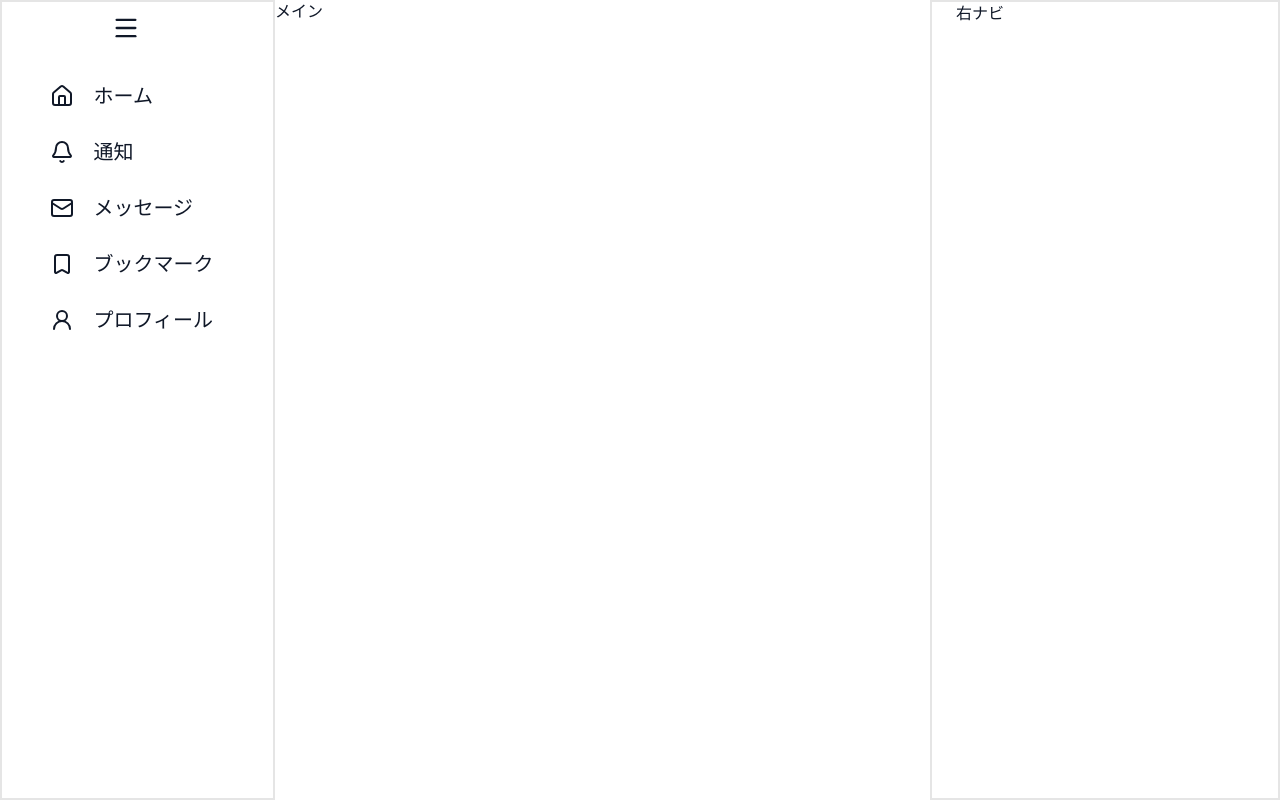
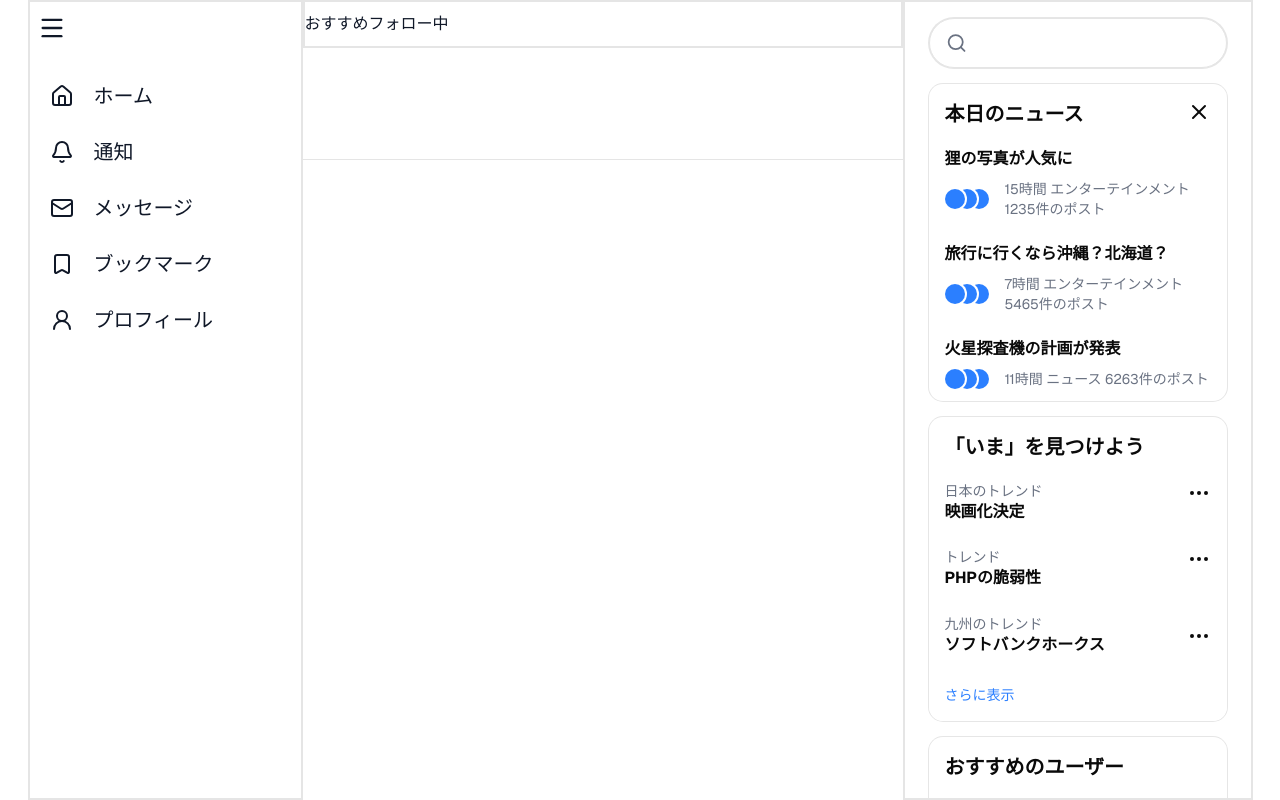
Before and after one commit to Hazakura2024/x-clone, a Next.js app in the folder apps/web/: page / in a window 1280 px wide. Built offline with nearby package versions, Linux system fonts and the light colour scheme.

Commit message:
feat: 右サイドバーを作成

```diff
--- a/apps/web/src/app/page.tsx
+++ b/apps/web/src/app/page.tsx
@@ -7,7 +7,20 @@ import {
   Mail,
   Bookmark,
   UserRound,
+  X,
+  Ellipsis,
 } from "lucide-react";
+import {
+  Card,
+  CardAction,
+  CardContent,
+  CardDescription,
+  CardFooter,
+  CardHeader,
+  CardTitle,
+} from "@/components/ui/card";
+import { Button } from "@/components/ui/button";
+import { Input } from "@/components/ui/input";
 import Link from "next/link";
 
 export default function Home() {
@@ -15,7 +28,7 @@ export default function Home() {
     <div className="min-h-screen bg-white text-gray-900">
       <div className=" mx-auto flex max-w-[1280px] justify-center">
         <header className="border-2 h-screen sticky top-0 px-2 w-[88px] shrink-0 xl:w-[275px]">
-          <div className="flex flex-col items-center gap-4">
+          <div className="flex flex-col gap-4">
             <a
               href=""
               className="flex h-[52px] w-[52px] items-center justify-center rounded-full hover:bg-gray-100 xl:pr-6"
@@ -25,35 +38,35 @@ export default function Home() {
             <nav className="flex flex-col gap-1">
               <Link
                 href=""
-                className="flex w-fit items-center gap-5 rounded-full p-3 text-xl hover:bg-gray-100 xl:pr-6"
+                className="flex w-fit items-center gap-5 rounded-full p-3 text-xl hover:bg-gray-100 xl:pr-6 truncate"
               >
                 <House></House>
                 <span className="hidden xl:inline">ホーム</span>
               </Link>
               <Link
                 href=""
-                className="flex w-fit items-center gap-5 rounded-full p-3 text-xl hover:bg-gray-100 xl:pr-6"
+                className="flex w-fit items-center gap-5 rounded-full p-3 text-xl hover:bg-gray-100 xl:pr-6 truncate"
               >
                 <Bell></Bell>
                 <span className="hidden xl:inline">通知</span>
               </Link>
               <Link
                 href=""
-                className="flex w-fit items-center gap-5 rounded-full p-3 text-xl hover:bg-gray-100 xl:pr-6"
+                className="flex w-fit items-center gap-5 rounded-full p-3 text-xl hover:bg-gray-100 xl:pr-6 truncate"
               >
                 <Mail></Mail>
                 <span className="hidden xl:inline">メッセージ</span>
               </Link>
               <Link
                 href=""
-                className="flex w-fit items-center gap-5 rounded-full p-3 text-xl hover:bg-gray-100 xl:pr-6"
+                className="flex w-fit items-center gap-5 rounded-full p-3 text-xl hover:bg-gray-100 xl:pr-6 truncate"
               >
                 <Bookmark></Bookmark>
                 <span className="hidden xl:inline">ブックマーク</span>
               </Link>
               <Link
                 href=""
-                className="flex w-fit items-center gap-5 rounded-full p-3 text-xl hover:bg-gray-100 xl:pr-6"
+                className="flex w-fit items-center gap-5 rounded-full p-3 text-xl hover:bg-gray-100 xl:pr-6 truncate"
               >
                 <UserRound></UserRound>
                 <span className="hidden xl:inline">プロフィール</span>
@@ -61,9 +74,163 @@ export default function Home() {
             </nav>
           </div>
         </header>
-        <main className="border-gray-200 w-full h-screen">メイン</main>
-        <aside className="border-2 sticky top-0 hidden lg:block  px-6  w-[350px] shrink-0 h-screen">
-          右ナビ
+        <main className="border-gray-200 w-[600px] h-screen">
+          <header className="sticky top-0 border-b  h-40">
+            <div className="border-2 h-12 flex">
+              <div role="tablist" className="flex">
+                <button>おすすめ</button>
+                <button>フォロー中</button>
+              </div>
+            </div>
+          </header>
+          <div></div>
+        </main>
+        <aside className="border-2 sticky top-0 hidden lg:block  px-6  w-[350px] shrink-0 h-screen overflow-y-scroll">
+          <div className="flex flex-col gap-4">
+            <div className="sticky top-0 bg-white z-50">
+              <Card className="mt-4 gap-2 border rounded-full py-2 px-4 focus-within:border-blue-200 focus-within:ring-2 focus-within:ring-blue-500/30">
+                <div className="flex gap-2 items-center">
+                  <Search className="text-gray-500"></Search>
+                  <Input className="border-none bg-transparent px-2 shadow-none focus-visible:ring-0 focus"></Input>
+                </div>
+              </Card>
+            </div>
+            <Card className="gap-0 pb-0">
+              <CardHeader className="flex justify-between  pb-2">
+                <h2 className="font-bold text-xl">本日のニュース</h2>
+                <button className="p-1 -m-1 rounded-full hover:bg-gray-100 ">
+                  <X className="w-6 h-6" />
+                </button>
+              </CardHeader>
+              <CardContent className="hover:bg-gray-100 py-3">
+                <h3 className="font-bold text-[16px]">狸の写真が人気に</h3>
+                <div className="flex pt-2 items-center">
+                  <div className="flex -space-x-2 ">
+                    <div className="rounded-full w-5 h-5 bg-blue-500 ring-2 ring-white z-30"></div>
+                    <div className="rounded-full w-5 h-5 bg-blue-500 ring-2 ring-white z-20"></div>
+                    <div className="rounded-full w-5 h-5 bg-blue-500 ring-2 ring-white z-10"></div>
+                  </div>
+                  <div className="text-gray-500 ml-4 text-sm">
+                    15時間 エンターテインメント 1235件のポスト
+                  </div>
+                </div>
+              </CardContent>
+              <CardContent className="hover:bg-gray-100 py-3">
+                <h3 className="font-bold text-[16px]">
+                  旅行に行くなら沖縄？北海道？
+                </h3>
+                <div className="flex pt-2 items-center">
+                  <div className="flex -space-x-2 ">
+                    <div className="rounded-full w-5 h-5 bg-blue-500 ring-2 ring-white z-30"></div>
+                    <div className="rounded-full w-5 h-5 bg-blue-500 ring-2 ring-white z-20"></div>
+                    <div className="rounded-full w-5 h-5 bg-blue-500 ring-2 ring-white z-10"></div>
+                  </div>
+                  <div className="text-gray-500 ml-4 text-sm">
+                    7時間 エンターテインメント 5465件のポスト
+                  </div>
+                </div>
+              </CardContent>
+              <CardContent className="hover:bg-gray-100 py-3">
+                <h3 className="font-bold text-[16px]">
+                  火星探査機の計画が発表
+                </h3>
+                <div className="flex pt-2 items-center">
+                  <div className="flex -space-x-2 ">
+                    <div className="rounded-full w-5 h-5 bg-blue-500 ring-2 ring-white z-30"></div>
+                    <div className="rounded-full w-5 h-5 bg-blue-500 ring-2 ring-white z-20"></div>
+                    <div className="rounded-full w-5 h-5 bg-blue-500 ring-2 ring-white z-10"></div>
+                  </div>
+                  <div className="text-gray-500 ml-4 text-sm">
+                    11時間 ニュース 6263件のポスト
+                  </div>
+                </div>
+              </CardContent>
+            </Card>
+            <Card className="gap-0 pb-0">
+              <CardHeader className="font-bold text-xl pb-2">
+                「いま」を見つけよう
+              </CardHeader>
+              <CardContent className="hover:bg-gray-100 py-3">
+                <div className="flex justify-between">
+                  <div>
+                    <p className="text-gray-500">日本のトレンド</p>
+                    <p className="text font-bold text-[16px]">映画化決定</p>
+                  </div>
+                  <Ellipsis></Ellipsis>
+                </div>
+              </CardContent>
+              <CardContent className="hover:bg-gray-100 py-3">
+                <div className="flex justify-between">
+                  <div>
+                    <p className="text-gray-500">トレンド</p>
+                    <p className="text font-bold text-[16px]">PHPの脆弱性</p>
+                  </div>
+                  <Ellipsis></Ellipsis>
+                </div>
+              </CardContent>
+              <CardContent className="hover:bg-gray-100 py-3">
+                <div className="flex justify-between">
+                  <div>
+                    <p className="text-gray-500">九州のトレンド</p>
+                    <p className="text font-bold text-[16px]">
+                      ソフトバンクホークス
+                    </p>
+                  </div>
+                  <button>
+                    <Ellipsis></Ellipsis>
+                  </button>
+                </div>
+              </CardContent>
+              <CardFooter className="bg-white hover:bg-gray-100 border-none">
+                <div className="text-blue-500 ">さらに表示</div>
+              </CardFooter>
+            </Card>
+            <Card className="gap-0 pb-0">
+              <CardHeader className="font-bold text-xl pb-2">
+                おすすめのユーザー
+              </CardHeader>
+              <CardContent className="hover:bg-gray-100 py-3">
+                <div className="flex justify-between">
+                  <div className="flex gap-2 items-center">
+                    <div className="bg-red-400 rounded-full h-8 w-8"></div>
+                    <div>
+                      <p className="font-bold">【公式】交通情報局</p>
+                      <p className="text-gray-500">@traffic_center</p>
+                    </div>
+                  </div>
+                  <Button className="rounded-full">フォロー</Button>
+                </div>
+              </CardContent>
+              <CardContent className="hover:bg-gray-100 py-3">
+                <div className="flex justify-between">
+                  <div className="flex gap-2 items-center">
+                    <div className="bg-green-400 rounded-full h-8 w-8"></div>
+                    <div>
+                      <p className="font-bold">映画速報</p>
+                      <p className="text-gray-500">@m000vie_news</p>
+                    </div>
+                  </div>
+                  <Button className="rounded-full">フォロー</Button>
+                </div>
+              </CardContent>
+              <CardContent className="hover:bg-gray-100 py-3">
+                <div className="flex justify-between">
+                  <div className="flex gap-2 items-center">
+                    <div className="bg-blue-400 rounded-full h-8 w-8"></div>
+                    <div>
+                      <p className="font-bold">天気予報</p>
+                      <p className="text-gray-500">@weather_forecast</p>
+                    </div>
+                  </div>
+                  <Button className="rounded-full">フォロー</Button>
+                </div>
+              </CardContent>
+            </Card>
+            <div className="text-gray-500 text-xs mb-4 leading-loose">
+              利用規約 プライバシー cookie アクセシビリティ 広告について
+              もっと見る
+            </div>
+          </div>
         </aside>
       </div>
     </div>
```
Also changed, not shown: 1 other file (tests, documents, lock files or other folders).
